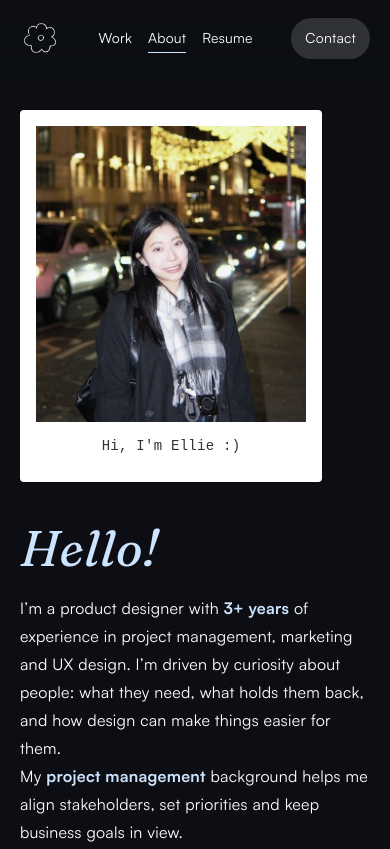
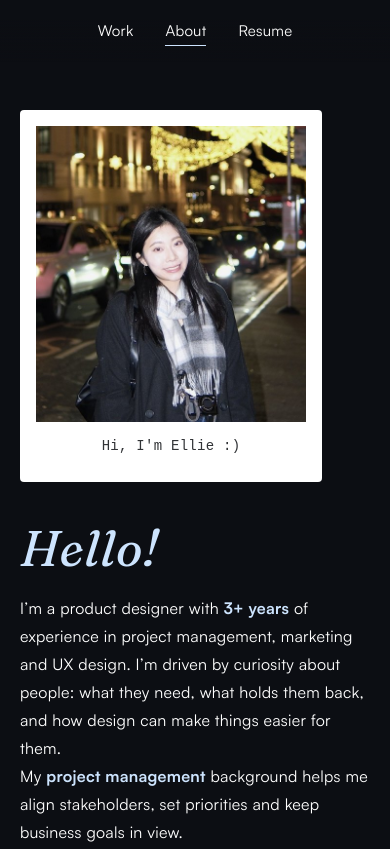
Before and after one commit to elly95021/ellie-portfolio, a plain HTML site: page about-me.html in a window 390 px wide. Shown: the top 849 px of the page. Drawn offline with Linux system fonts and the light colour scheme; a web font is replaced by a local one.

Commit message:
Phone nav: hide logo and Contact button
Co-Authored-By: Claude Opus 5.5 <noreply@anthropic.com>
Claude-Session: https://claude.ai/code/session_01LvpbNXZpyJnH3E4LxBETRV

```diff
--- a/404.html
+++ b/404.html
@@ -13,7 +13,7 @@
 <link rel="preconnect" href="https://fonts.gstatic.com" crossorigin>
 <link href="https://fonts.googleapis.com/css2?family=Fraunces:ital,opsz,wght@0,9..144,400;0,9..144,600;1,9..144,400;1,9..144,600&family=Oxygen+Mono&display=swap" rel="stylesheet">
 <link rel="stylesheet" href="assets/fonts.css">
-<link rel="stylesheet" href="assets/site.css?v=7">
+<link rel="stylesheet" href="assets/site.css?v=8">
 <script>document.documentElement.classList.add('js')</script>
 
 </head>
--- a/about-me.html
+++ b/about-me.html
@@ -13,7 +13,7 @@
 <link rel="preconnect" href="https://fonts.gstatic.com" crossorigin>
 <link href="https://fonts.googleapis.com/css2?family=Fraunces:ital,opsz,wght@0,9..144,400;0,9..144,600;1,9..144,400;1,9..144,600&family=Oxygen+Mono&display=swap" rel="stylesheet">
 <link rel="stylesheet" href="assets/fonts.css">
-<link rel="stylesheet" href="assets/site.css?v=7">
+<link rel="stylesheet" href="assets/site.css?v=8">
 <script>document.documentElement.classList.add('js')</script>
 
 </head>
--- a/assets/site.css
+++ b/assets/site.css
@@ -280,3 +280,5 @@ svg[viewBox="0 0 256 256"]{display:inline-block;vertical-align:-.18em;margin-rig
 
 /* per-letter titles: room for italic overhangs so Safari doesn't clip them */
 .ch{padding:.12em .18em;margin:-.12em -.18em}
+/* phone nav: links only */
+@media(max-width:760px){nav.top .logo,nav.top .pill{display:none}nav.top{justify-content:center}.links{gap:32px;font-size:15px}}
```
Also changed, not shown: index.html (+1 -1 lines), project-ember.html (+1 -1 lines), project-equivalence.html (+1 -1 lines), project-metagigs.html (+1 -1 lines), project-skysports.html (+1 -1 lines).
